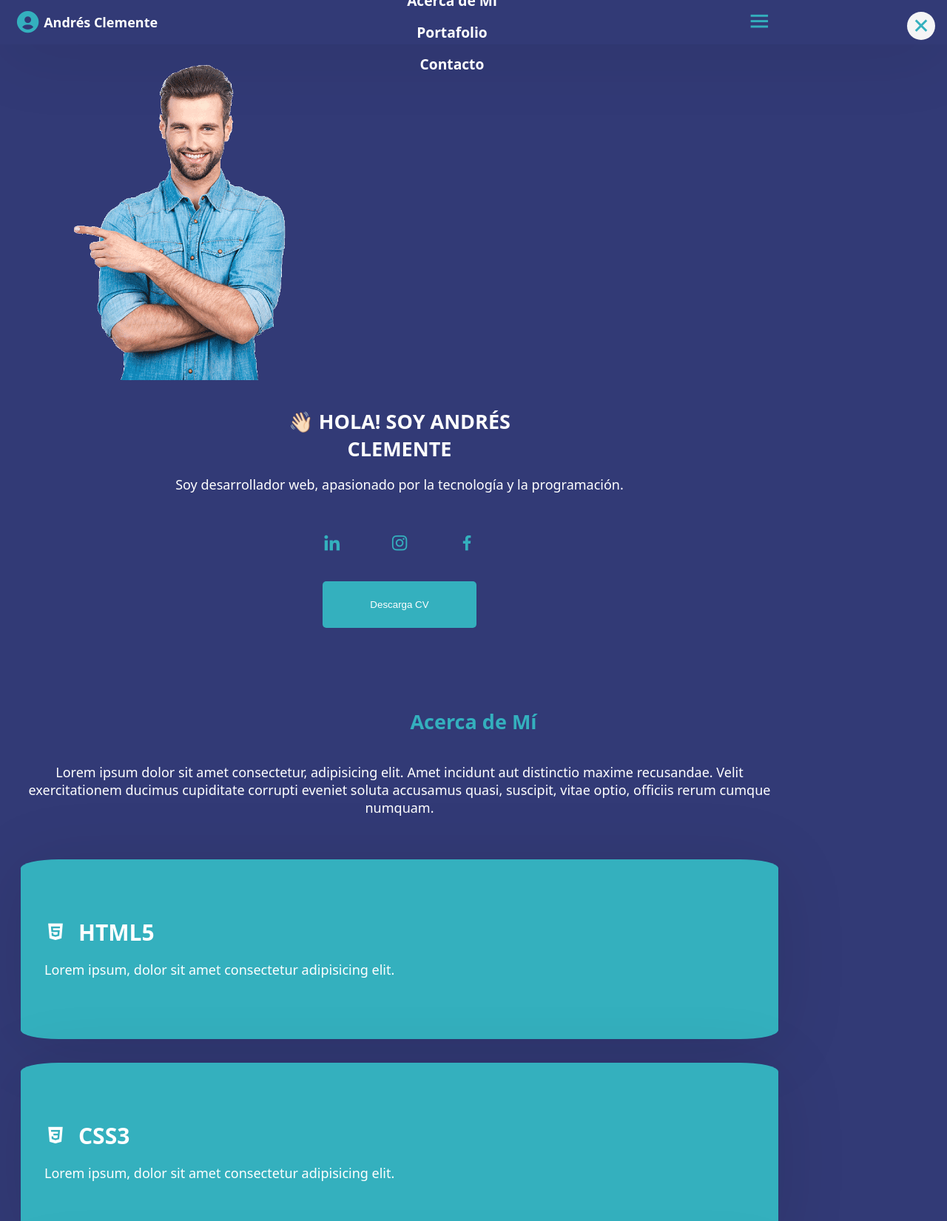
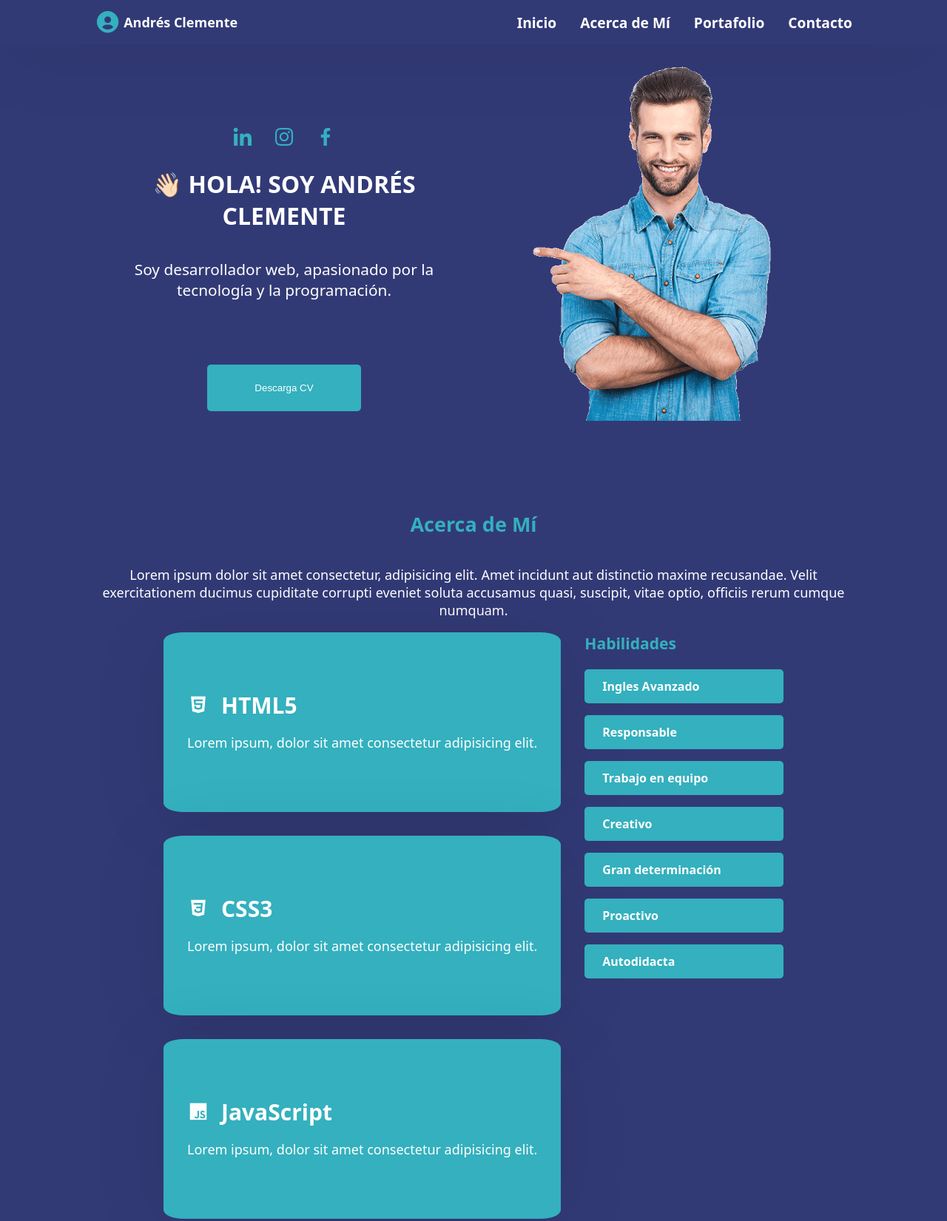
Before and after one commit to AndresC10/Portafolio, a plain HTML site: page index.html in a window 1280 px wide. Shown: the top 1651 px of the page at 74% size. Drawn offline with nearby package versions, Linux system fonts and the light colour scheme.

Commit message:
Responsive 0.1v

```diff
--- a/assets/css/style.css
+++ b/assets/css/style.css
@@ -73,6 +73,7 @@ body {
   font-family: var(--body-font);
   font-size: var(--normal-font-size);
   background-color: var(--bg-color);
+  margin-bottom: 0;
 }
 
 ul {
@@ -448,35 +449,174 @@ textarea {
 
 /* ============= Footer ============= */
 
+/* ============= Footer ============= */
+.footer {
+  background-color: #111;
+  color: #efefef;
+  padding-bottom: 2rem;
+  margin: 0 -8px;
+}
+
 .footer__container {
+  display: grid;
+  gap: 2rem;
+}
+
+.footer__title {
+  font-size: 1.5rem;
+}
+
+.footer__socail-list {
+  display: flex;
+  gap: var(--mr-2);
+  font-size: 1.5rem;
+}
+
+.footer__social-link {
   color: #fff;
 }
 
-.footer__title {
-  color: #34B0BE;
+.footer__copy {
+  text-align: center;
+  margin-top: 2rem;
+  margin-bottom: 0;
+  border-top: 1px solid #222;
+  padding-top: 2rem;
 }
 
-.footer__social-item {
-  margin: 0.5rem;
+/* ============= Media Queries ============= */
+@media screen and (min-width: 768px) {
+  .section {
+    padding: 4rem 0 3rem;
   }
 
-.bxl-facebook,
-.bxl-instagram,
-.bxl-twitter,
-.bxl-linkedin {
-  color: #34B0BE;
+  .btn__open,
+  .btn__close {
+    display: none;
   }
 
-.footer__social-link {
+  .navbar__list {
+    flex-direction: row;
+    gap: 2rem;
+  }
+
+  .navbar__item {
+    margin: 0;
+  }
+
+  .home__container {
+    grid-template-columns: repeat(2, 1fr);
+    grid-auto-rows: auto;
+
+
+  }
+
+  .home__image {
+    width: clamp(min(375px, 100%), 48vw, 500px);
+    grid-column: 2 / 3;
+    grid-row: 1 / 4;
+
+  }
+
+  .home__social {
+    bottom: 0px;
+    flex-direction: row;
+    align-items: center;
+    justify-content: center;
+    gap: 1.5rem;
+    grid-column: 1 / 2;
+    grid-row: 1 / 2;
+    transform: translateY(5rem);
+  }
+
+  .home__info {
+    grid-column: 1 / 2;
+    grid-row: 2 / 3;
     display: flex;
-  gap: 3px;
+    flex-direction: column;
+    justify-content: center;
     align-items: center;
   }
 
-.footer__copy {
-  color: #fff;
+  .home__title {
+    margin-top: 2rem;
+    font-size: 2rem;
   }
 
-.footer.section {
-  padding-bottom: 0px;
+  .home__description {
+    font-size: 1.3rem;
   }
+
+  .home__social-link {
+    font-size: 2rem;
+  }
+
+  .home__buttons {
+    grid-column: 1 / 2;
+    grid-row: 3 / 4;
+    display: flex;
+    justify-content: center;
+    align-items: center;
+  }
+
+  .about {
+    padding-top: 3rem;
+  }
+
+  .about__skills {
+    grid-template-columns: 1fr .5fr;
+    gap: 2rem;
+  }
+
+  .about__tags-container {
+    display: flex;
+    flex-flow: column;
+  }
+
+  .about__tags-title {
+    margin-top: 0;
+  }
+
+  .projects__container {
+    padding: 3rem 0;
+    gap: 5rem;
+  }
+
+  .projects__inner {
+    grid-template-columns: repeat(2, 1fr);
+  }
+
+  .projects__container .projects__project:nth-child(even) .projects__image {
+    order: 2
+  }
+
+  .projects__container .projects__project:nth-child(even) .projects__info {
+    order: 1;
+    text-align: right;
+  }
+
+  .projects__container .projects__project:nth-child(even) .projects__buttons {
+    justify-content: flex-end;
+  }
+
+  .contact {
+    padding-top: 2rem;
+  }
+
+  .contact__container {
+    grid-template-columns: .5fr 1fr;
+    justify-content: center;
+  }
+
+  .footer__container {
+    grid-template-columns: repeat(2, 1fr);
+    justify-content: center;
+  }
+
+}
+
+@media (min-width: 1024px) {
+  .grid--container {
+    margin: 0 auto;
+  }
+}
--- a/index.html
+++ b/index.html
@@ -243,8 +243,8 @@
           </address>
         </div>
 
-        <h3 class="contact__form-title">Enviar mensaje</h3>
         <div class="contact__form">
+          <h3 class="contact__form-title">Enviar mensaje</h3>
 
           <form id="form" class="contact__form-container">
 
```
Lines whose indentation alone changed are shown as unchanged.
